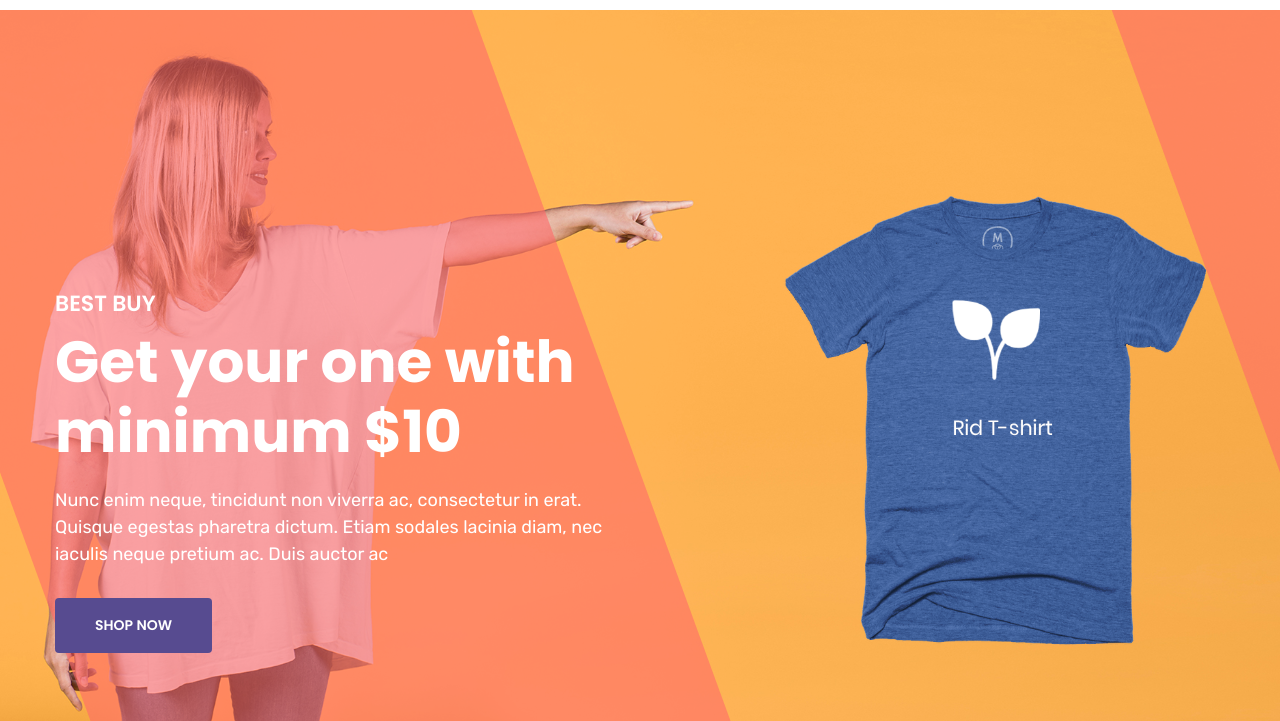
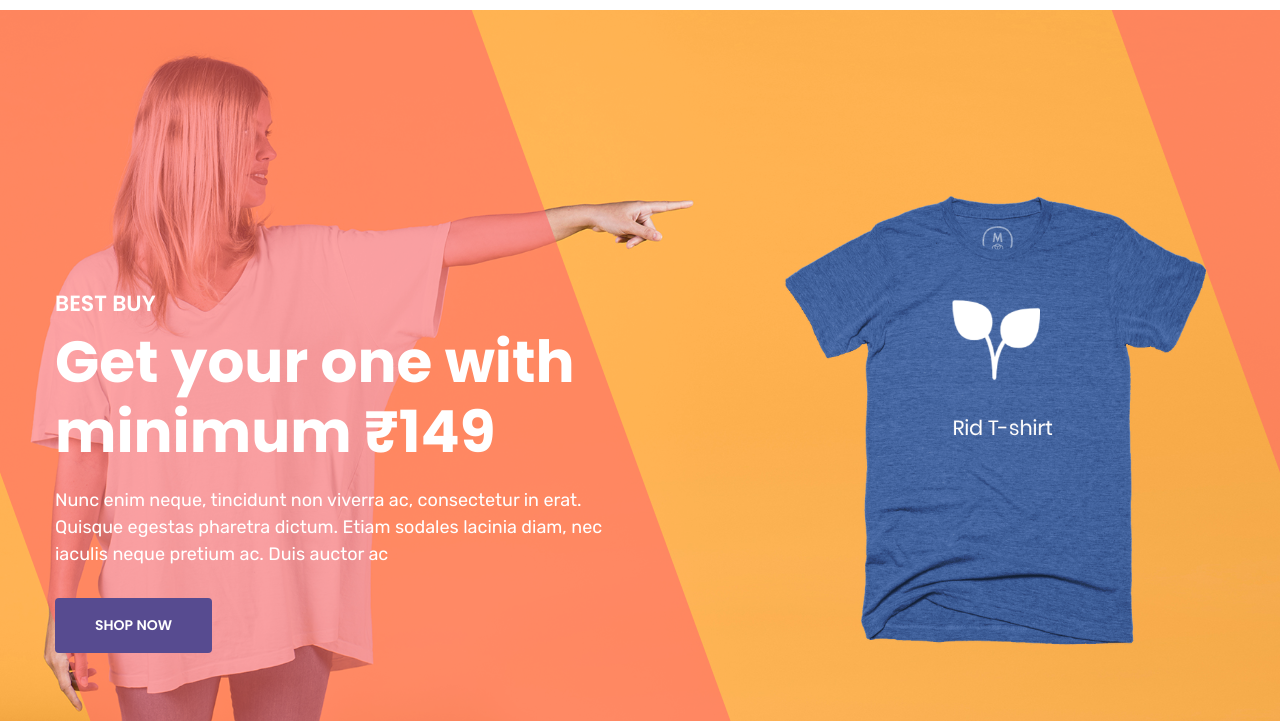
Before and after one commit to parels/static-website, a plain HTML site: page index.html in a window 1280 px wide. Shown: the part 79-800 px from the top of the page. Drawn offline with Linux system fonts and the light colour scheme.

Commit message:
rupee change

```diff
--- a/index.html
+++ b/index.html
@@ -95,7 +95,7 @@
                             <div class="hero-sub">
                                 <div class="hero-left">
                                     <h4>Best buy</h4>
-                                    <h1>Get your one with minimum <span>$10</span></h1>
+                                    <h1>Get your one with minimum <span>₹149</span></h1>
                                     <p>Nunc enim neque, tincidunt non viverra ac, consectetur in erat. Quisque egestas pharetra dictum. Etiam sodales lacinia diam, nec iaculis neque pretium ac. Duis auctor ac</p>
                                     <a href="" class="bttn-mid btn-fill">Shop now</a>
                                 </div>
```
